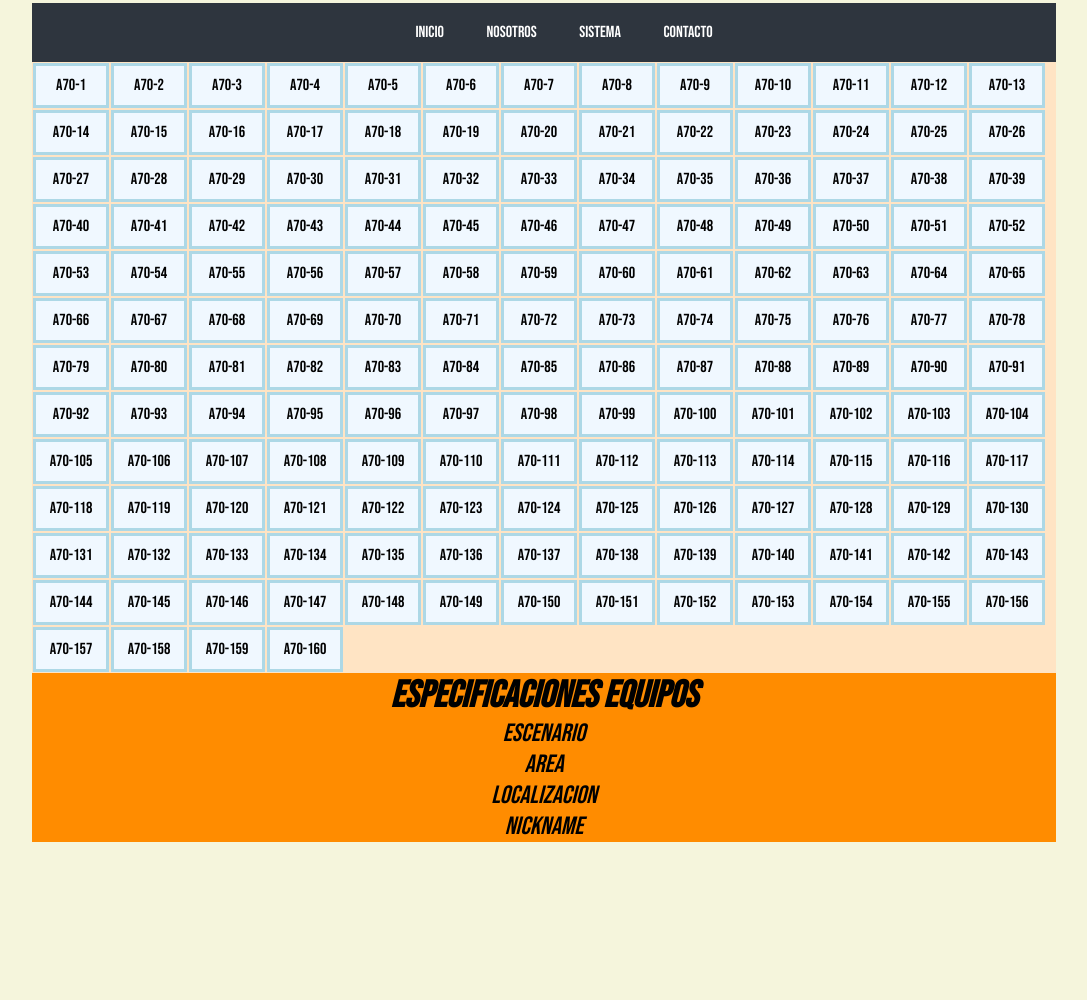
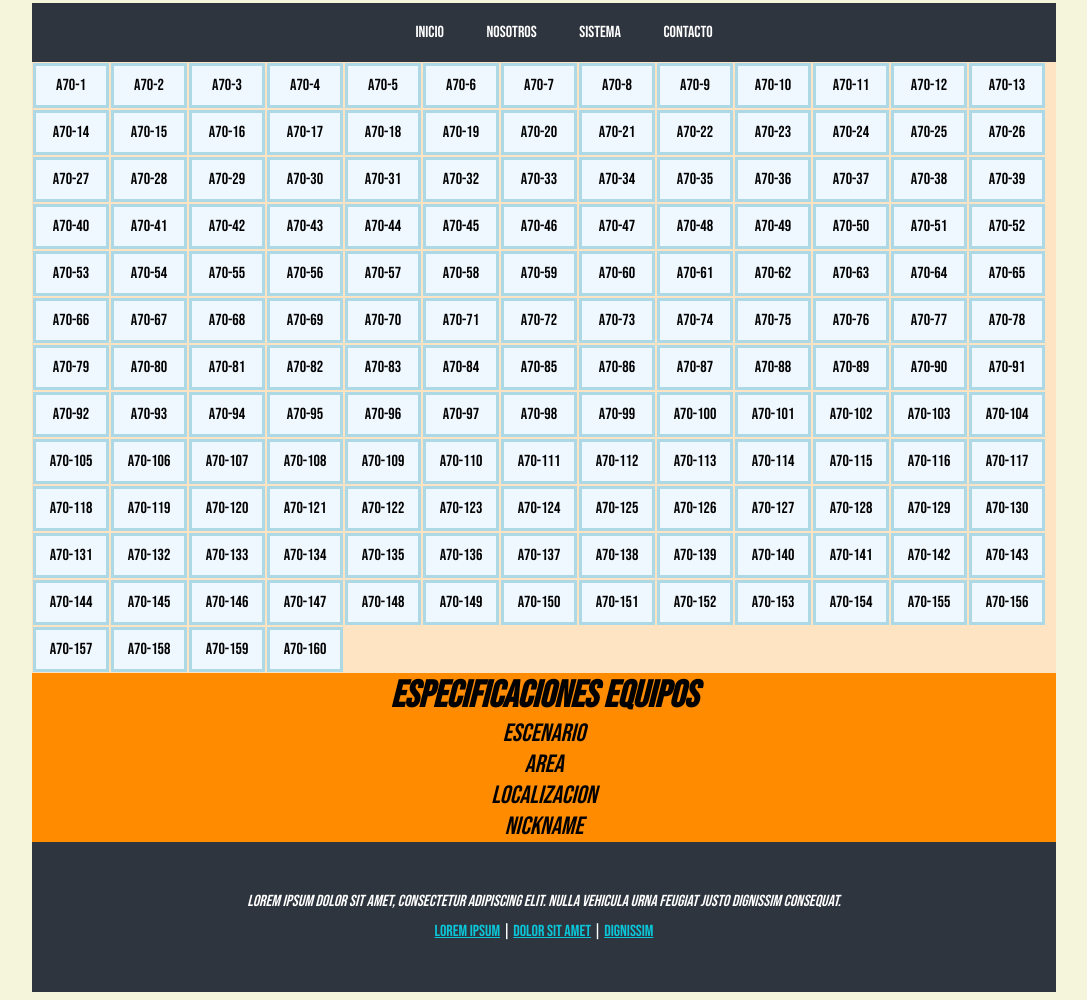
Before and after one commit to Eze323/ezequielirace, a plain HTML site: page mapapcs.html in a window 1280 px wide. Shown: the part 352-1352 px from the top of the page, without its empty margins (104-1191 px from the left). Before the commit the page ends 1194 px from the top, so only its background shows below. Drawn offline with Linux system fonts and the light colour scheme.

Commit message:
Add files via upload

```diff
--- a/mapapcs.html
+++ b/mapapcs.html
@@ -49,8 +49,24 @@
                 </div>
             </div>
 
+
+
+<!-- Pié de página -->
+
+            <footer>
+                <address>Lorem ipsum dolor sit amet, consectetur adipiscing elit. Nulla vehicula urna feugiat justo dignissim consequat.</address>
+                <div>
+                    <a href="#">lorem ipsum</a> |
+                    <a href="#">dolor sit amet</a> |
+                    <a href="#">dignissim</a>
+                </div>
+            </footer>
+        </div>
+
     </div>
     <!--<script src='https://eze323.github.io/ezequielirace/mapafuncion.js'></script>-->
     <script src='mapafuncion.js'></script>
+
+
 </body>
 </html>
```
